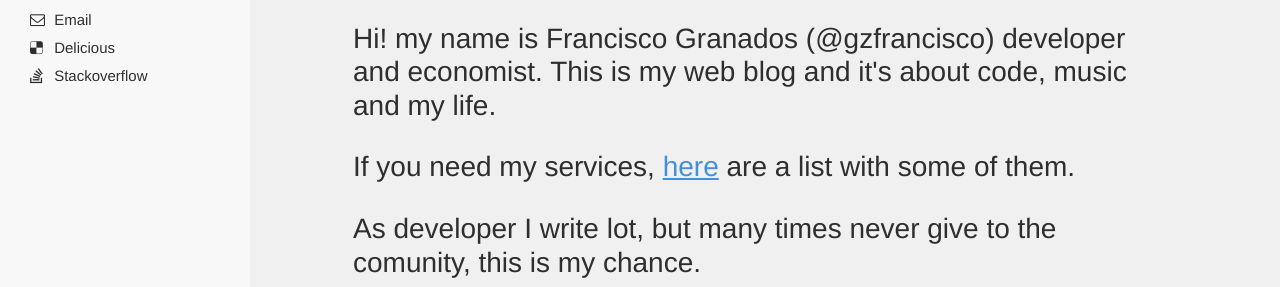
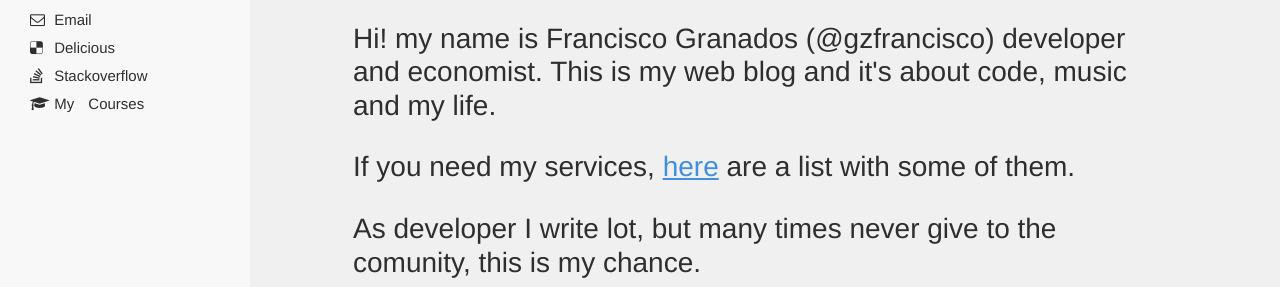
Before and after one commit to gzfrancisco/gzfrancisco.github.io, a Jekyll site: the page built from index.html, in a window 1280 px wide. Shown: the part 536-823 px from the top of the page. Built offline with Jekyll 4.4.1, drawn with Linux system fonts in a browser that asks for light colours; nearby versions of some CDN libraries.

Commit message:
Added my LinkedIn Learning Instructor profile.

```diff
--- a/_includes/social.html
+++ b/_includes/social.html
@@ -8,4 +8,5 @@
   <li><a href="mailto:gz.francisco@gmail.com"><i class="fa fa-envelope-o"></i> Email</a></li>
   <li><a href="https://delicious.com/gzfrancisco"><i class="fa fa-delicious"></i> Delicious</a></li>
   <li><a href="https://careers.stackoverflow.com/gzfrancisco"><i class="fa fa-stack-overflow"></i> Stackoverflow</a></li>
+  <li><a href="https://www.linkedin.com/learning/instructors/francisco-granados"><i class="fa fa-graduation-cap"></i> My Courses</a></li>
 </ul>
```
